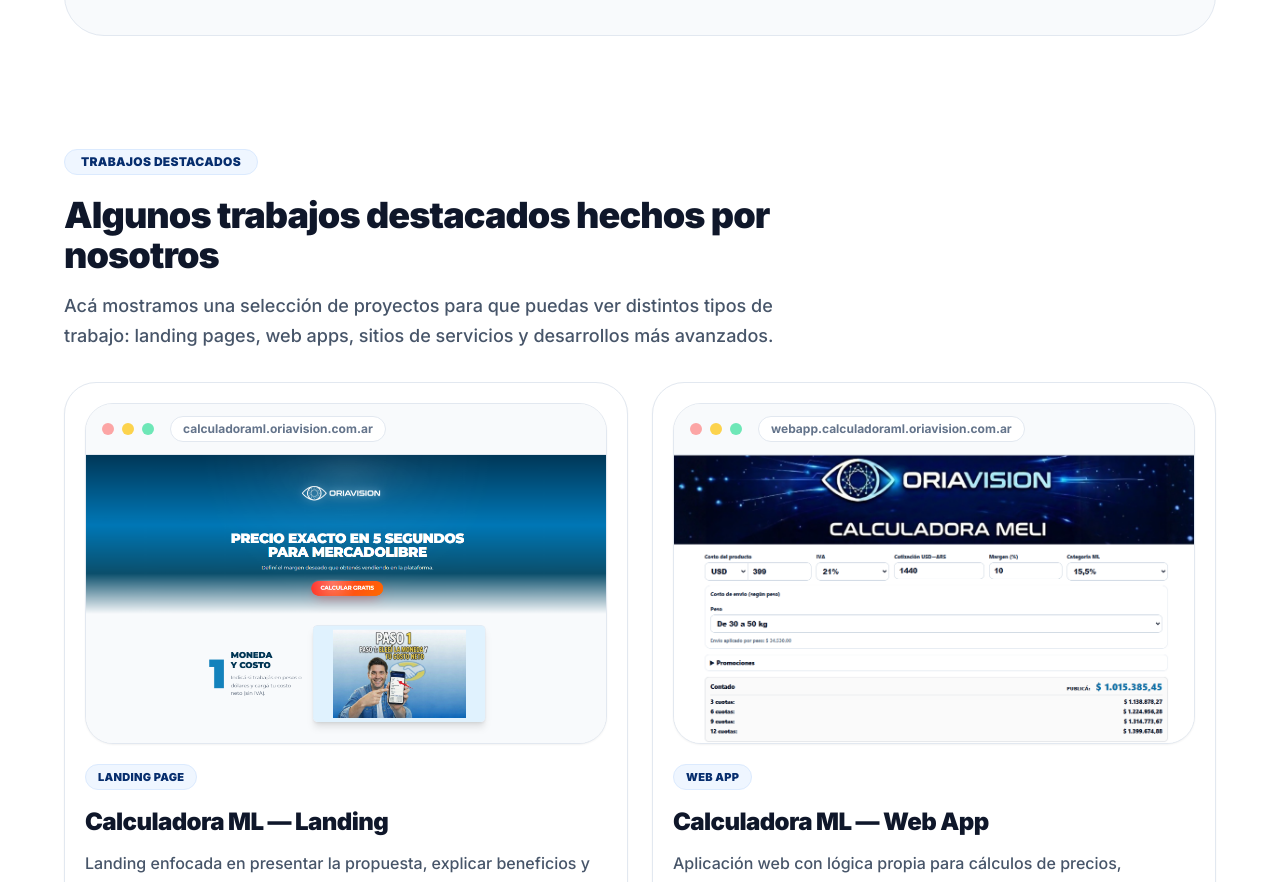
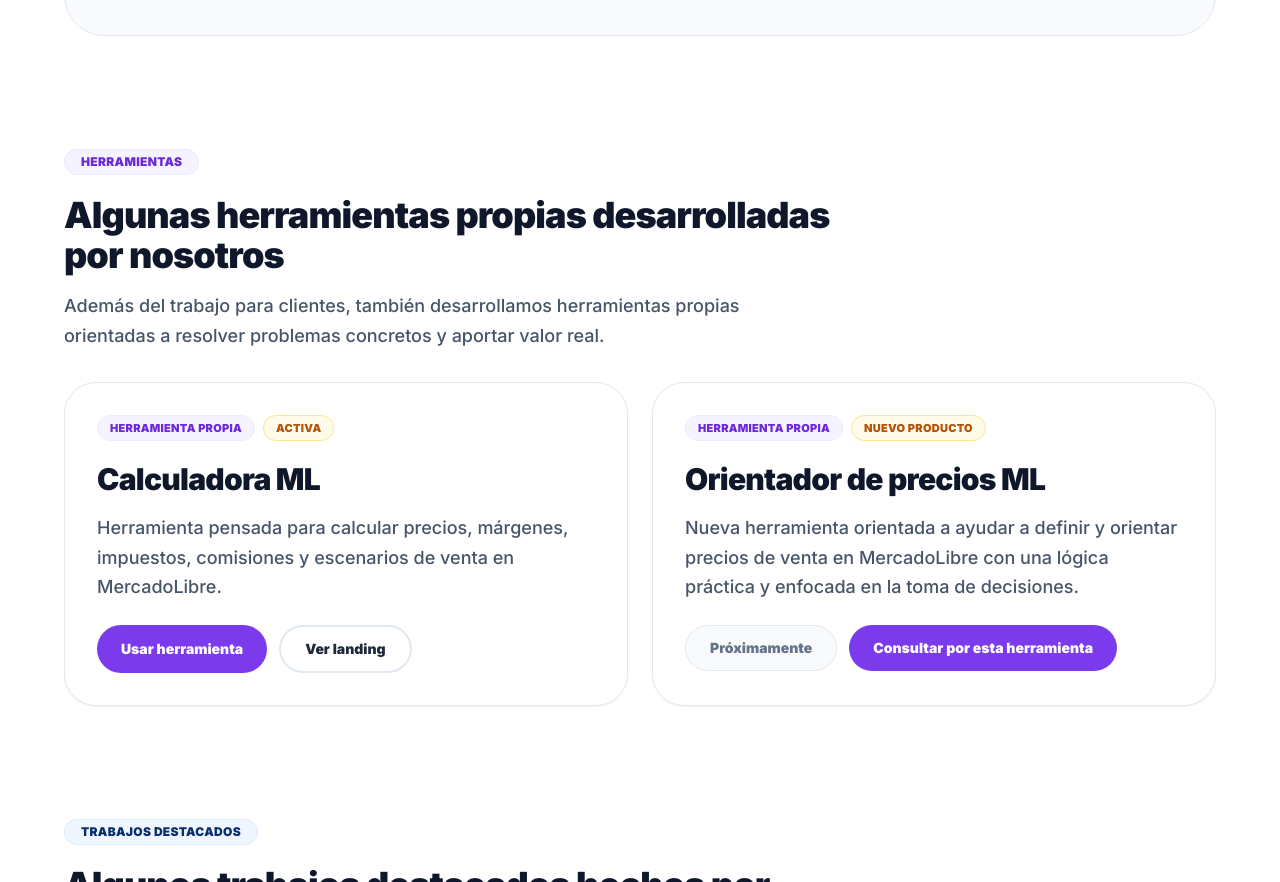
Before and after one commit to BengoDamian/oriavision-hub, a Next.js app: page /web in a window 1280 px wide. Shown: the part 1918-2800 px from the top of the page. Built offline with nearby package versions, Linux system fonts and the light colour scheme; no server answers.

Commit message:
feature orientador de precios

```diff
--- a/src/app/web/page.tsx
+++ b/src/app/web/page.tsx
@@ -80,6 +80,21 @@ type Project = {
   image?: string;
 };
 
+type ToolAction = {
+  label: string;
+  href?: string;
+  external?: boolean;
+  variant?: "primary" | "secondary";
+};
+
+type OwnTool = {
+  title: string;
+  badge: string;
+  description: string;
+  status?: string;
+  actions?: ToolAction[];
+};
+
 const services = [
   {
     title: "Landing pages",
@@ -118,6 +133,48 @@ const process = [
   },
 ];
 
+const ownTools: OwnTool[] = [
+  {
+    title: "Calculadora ML",
+    badge: "Herramienta propia",
+    status: "Activa",
+    description:
+      "Herramienta pensada para calcular precios, márgenes, impuestos, comisiones y escenarios de venta en MercadoLibre.",
+    actions: [
+      {
+        label: "Usar herramienta",
+        href: "https://webapp.calculadoraml.oriavision.com.ar/",
+        external: true,
+        variant: "primary",
+      },
+      {
+        label: "Ver landing",
+        href: "https://calculadoraml.oriavision.com.ar/",
+        external: true,
+        variant: "secondary",
+      },
+    ],
+  },
+  {
+    title: "Orientador de precios ML",
+    badge: "Herramienta propia",
+    status: "Nuevo producto",
+    description:
+      "Nueva herramienta orientada a ayudar a definir y orientar precios de venta en MercadoLibre con una lógica práctica y enfocada en la toma de decisiones.",
+    actions: [
+      {
+        label: "Próximamente",
+        variant: "secondary",
+      },
+      {
+        label: "Consultar por esta herramienta",
+        href: "#formulario",
+        variant: "primary",
+      },
+    ],
+  },
+];
+
 const projects: Project[] = [
   {
     title: "Calculadora ML — Landing",
@@ -128,16 +185,6 @@ const projects: Project[] = [
       "Landing enfocada en presentar la propuesta, explicar beneficios y derivar a la herramienta principal.",
     stack: ["Marketing", "Conversión", "CTA clara"],
     image: "/portfolio/calculadora-landing.png",
-  },
-  {
-    title: "Calculadora ML — Web App",
-    kind: "Web app",
-    href: "https://webapp.calculadoraml.oriavision.com.ar/",
-    domain: "webapp.calculadoraml.oriavision.com.ar",
-    description:
-      "Aplicación web con lógica propia para cálculos de precios, márgenes, impuestos, comisiones y escenarios de venta.",
-    stack: ["Lógica de negocio", "Usuarios", "Herramienta"],
-    image: "/portfolio/calculadora-webapp.png",
   },
   {
     title: "dbengotech",
@@ -247,6 +294,65 @@ function ProjectCard({ project }: { project: Project }) {
   );
 }
 
+function OwnToolCard({ tool }: { tool: OwnTool }) {
+  return (
+    <div className="rounded-[2rem] border border-slate-200 bg-white p-6 shadow-sm md:p-8">
+      <div className="flex flex-wrap items-center gap-2">
+        <span className="rounded-full border border-violet-100 bg-violet-50 px-3 py-1 text-[11px] font-black uppercase tracking-wide text-violet-700">
+          {tool.badge}
+        </span>
+
+        {tool.status ? (
+          <span className="rounded-full border border-amber-200 bg-amber-50 px-3 py-1 text-[11px] font-black uppercase tracking-wide text-amber-700">
+            {tool.status}
+          </span>
+        ) : null}
+      </div>
+
+      <h3 className="mt-5 text-3xl font-black tracking-tight text-slate-900">
+        {tool.title}
+      </h3>
+
+      <p className="mt-4 text-lg font-medium leading-relaxed text-slate-600">
+        {tool.description}
+      </p>
+
+      <div className="mt-6 flex flex-wrap gap-3">
+        {tool.actions?.map((action) => {
+          if (!action.href) {
+            return (
+              <span
+                key={action.label}
+                className="inline-flex items-center justify-center rounded-full border border-slate-200 bg-slate-50 px-6 py-3 text-sm font-extrabold text-slate-500"
+              >
+                {action.label}
+              </span>
+            );
+          }
+
+          const isPrimary = action.variant !== "secondary";
+
+          return (
+            <a
+              key={action.label}
+              href={action.href}
+              target={action.external ? "_blank" : undefined}
+              rel={action.external ? "noreferrer" : undefined}
+              className={
+                isPrimary
+                  ? "inline-flex items-center justify-center rounded-full bg-violet-600 px-6 py-3 text-sm font-extrabold text-white transition hover:bg-violet-700"
+                  : "inline-flex items-center justify-center rounded-full border-2 border-slate-200 bg-white px-6 py-3 text-sm font-extrabold text-slate-800 transition hover:border-violet-200 hover:text-violet-700"
+              }
+            >
+              {action.label}
+            </a>
+          );
+        })}
+      </div>
+    </div>
+  );
+}
+
 export default function WebPage() {
   return (
     <main className="min-h-screen bg-white">
@@ -279,10 +385,10 @@ export default function WebPage() {
 
               <div className="mt-8 flex flex-col items-center justify-center gap-4 sm:flex-row">
                 <a
-                  href="#trabajos"
+                  href="#herramientas"
                   className="inline-flex items-center justify-center rounded-full bg-brand-600 px-8 py-4 text-base font-extrabold text-white shadow-xl shadow-blue-200 transition hover:bg-brand-700"
                 >
-                  Ver trabajos
+                  Ver herramientas y trabajos
                 </a>
 
                 <a
@@ -396,6 +502,33 @@ export default function WebPage() {
         </div>
       </section>
 
+      <section id="herramientas" className="px-4 py-10 md:py-14">
+        <div className="mx-auto max-w-6xl">
+          <Reveal>
+            <div className="max-w-3xl">
+              <div className="inline-flex items-center rounded-full border border-violet-100 bg-violet-50 px-4 py-1 text-xs font-black uppercase tracking-wide text-violet-700">
+                Herramientas
+              </div>
+
+              <h2 className="mt-5 text-3xl font-black tracking-tight text-slate-900 md:text-4xl">
+                Algunas herramientas propias desarrolladas por nosotros
+              </h2>
+
+              <p className="mt-4 text-lg font-medium leading-relaxed text-slate-600">
+                Además del trabajo para clientes, también desarrollamos herramientas propias
+                orientadas a resolver problemas concretos y aportar valor real.
+              </p>
+            </div>
+
+            <div className="mt-8 grid gap-6 lg:grid-cols-2">
+              {ownTools.map((tool) => (
+                <OwnToolCard key={tool.title} tool={tool} />
+              ))}
+            </div>
+          </Reveal>
+        </div>
+      </section>
+
       <section id="trabajos" className="px-4 py-10 md:py-14">
         <div className="mx-auto max-w-6xl">
           <Reveal>
@@ -410,7 +543,7 @@ export default function WebPage() {
 
               <p className="mt-4 text-lg font-medium leading-relaxed text-slate-600">
                 Acá mostramos una selección de proyectos para que puedas ver distintos tipos de trabajo:
-                landing pages, web apps, sitios de servicios y desarrollos más avanzados.
+                landing pages y sitios de servicios.
               </p>
             </div>
 
```
